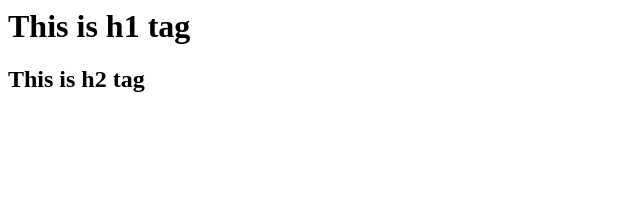
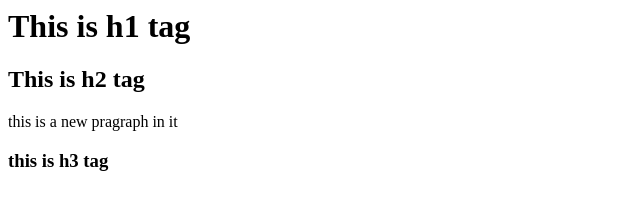
Before and after one commit to muhammadtalha766/local, a plain HTML site: page index.html in a window 1280 px wide. Shown: the whole page, without its empty margins (0-640 px from the left). Drawn offline with Linux system fonts and the light colour scheme.

Commit message:
Describe the changes made to index.html

```diff
--- a/index.html
+++ b/index.html
@@ -1,2 +1,4 @@
 <h1> This is h1 tag </h1>
 <h2> This is h2 tag </h2>
+<p> this is a new pragraph in it <p>
+<h3> this is h3 tag</h3>
```
